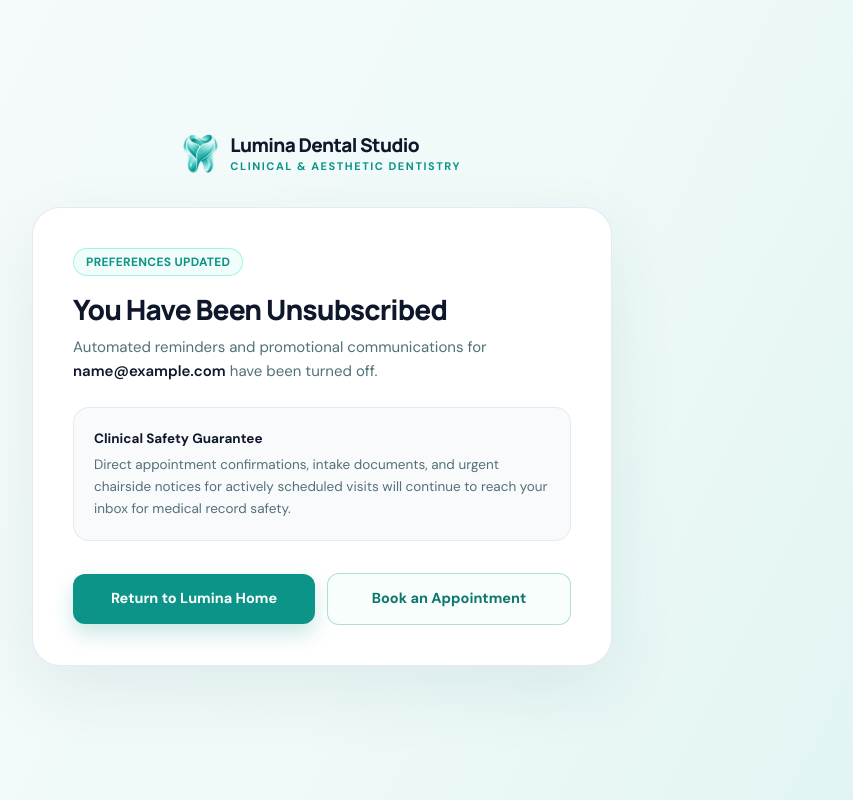
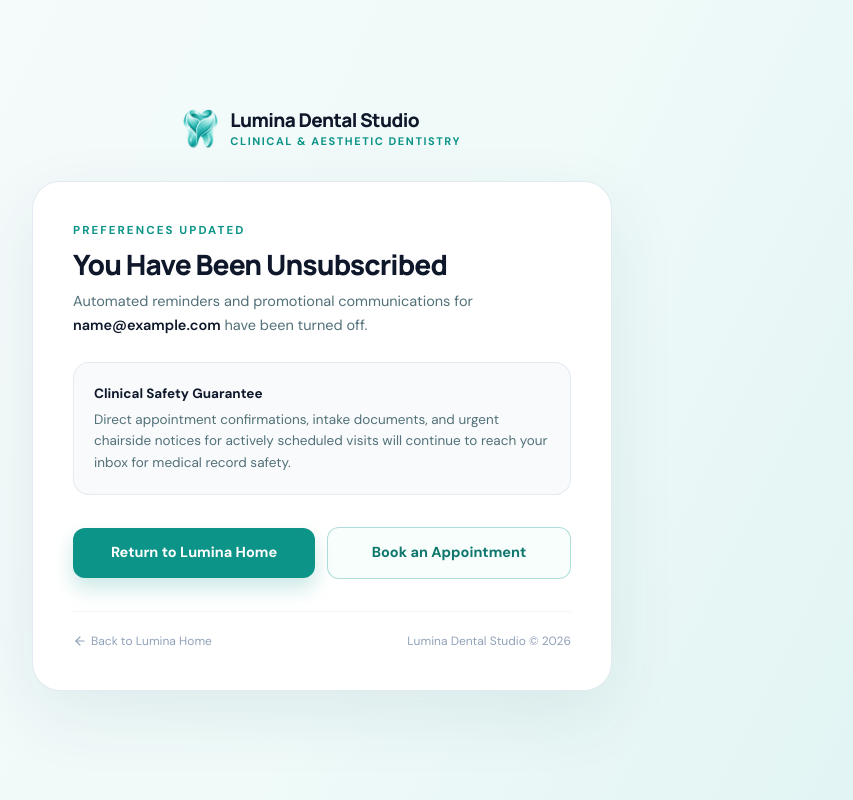
Before and after one commit to brybryson/Lumina-Dental-Clinic, a Next.js app in the folder Lumina-UI/: page /unsubscribe in a window 1280 px wide. Both pictures are taken after typing "name@example.com" into the empty fields and a click on the button "Confirm Unsubscribe". Shown: the whole page, without its empty margins (318-1171 px from the left). Built offline with nearby package versions, Linux system fonts and the light colour scheme; no server answers.

Commit message:
refactor(unsubscribe): align preferences updated layout with communication settings header and footer hierarchy

```diff
--- a/Lumina-UI/src/app/unsubscribe/page.tsx
+++ b/Lumina-UI/src/app/unsubscribe/page.tsx
@@ -93,19 +93,17 @@ function UnsubscribeContent() {
 
       <div className="rounded-[28px] bg-white border border-slate-200/90 shadow-[0_24px_70px_rgba(15,62,74,0.08)] p-7 sm:p-10 transition-all">
         {isSuccess ? (
-          <div className="text-left">
-            <div className="inline-flex items-center px-3 py-1 rounded-full bg-teal-50 border border-teal-200/90 text-[#0d9488] text-[12px] font-bold tracking-wide uppercase mb-4">
-              Preferences Updated
+          <div>
+            <div className="mb-6">
+              <p className="eyebrow mb-2">PREFERENCES UPDATED</p>
+              <h1 className="display text-[24px] sm:text-[28px] font-extrabold text-[#0f172a] leading-tight">
+                You Have Been Unsubscribed
+              </h1>
+              <p className="mt-2 text-[14.5px] leading-relaxed text-[#527078]">
+                Automated reminders and promotional communications for{' '}
+                <strong className="text-[#0f172a] font-semibold">{email}</strong> have been turned off.
+              </p>
             </div>
-
-            <h1 className="display text-[26px] sm:text-[28px] font-extrabold text-[#0f172a] mb-2 leading-tight">
-              You Have Been Unsubscribed
-            </h1>
-
-            <p className="text-[#527078] text-[15px] leading-relaxed mb-6">
-              Automated reminders and promotional communications for{' '}
-              <strong className="text-[#0f172a] font-semibold">{email}</strong> have been turned off.
-            </p>
 
             <div className="rounded-2xl bg-slate-50/90 border border-slate-200/90 p-5 mb-8 text-[13.5px] leading-relaxed text-[#527078]">
               <span className="font-bold text-[#0f172a] block mb-1">
@@ -127,6 +125,13 @@ function UnsubscribeContent() {
               >
                 Book an Appointment
               </a>
+            </div>
+
+            <div className="mt-8 pt-5 border-t border-slate-100 flex items-center justify-between text-[12px] text-slate-400">
+              <a href="/" className="hover:text-slate-700 transition-colors flex items-center gap-1">
+                <ArrowLeft className="w-3.5 h-3.5" /> Back to Lumina Home
+              </a>
+              <span>Lumina Dental Studio &copy; 2026</span>
             </div>
           </div>
         ) : (
```
